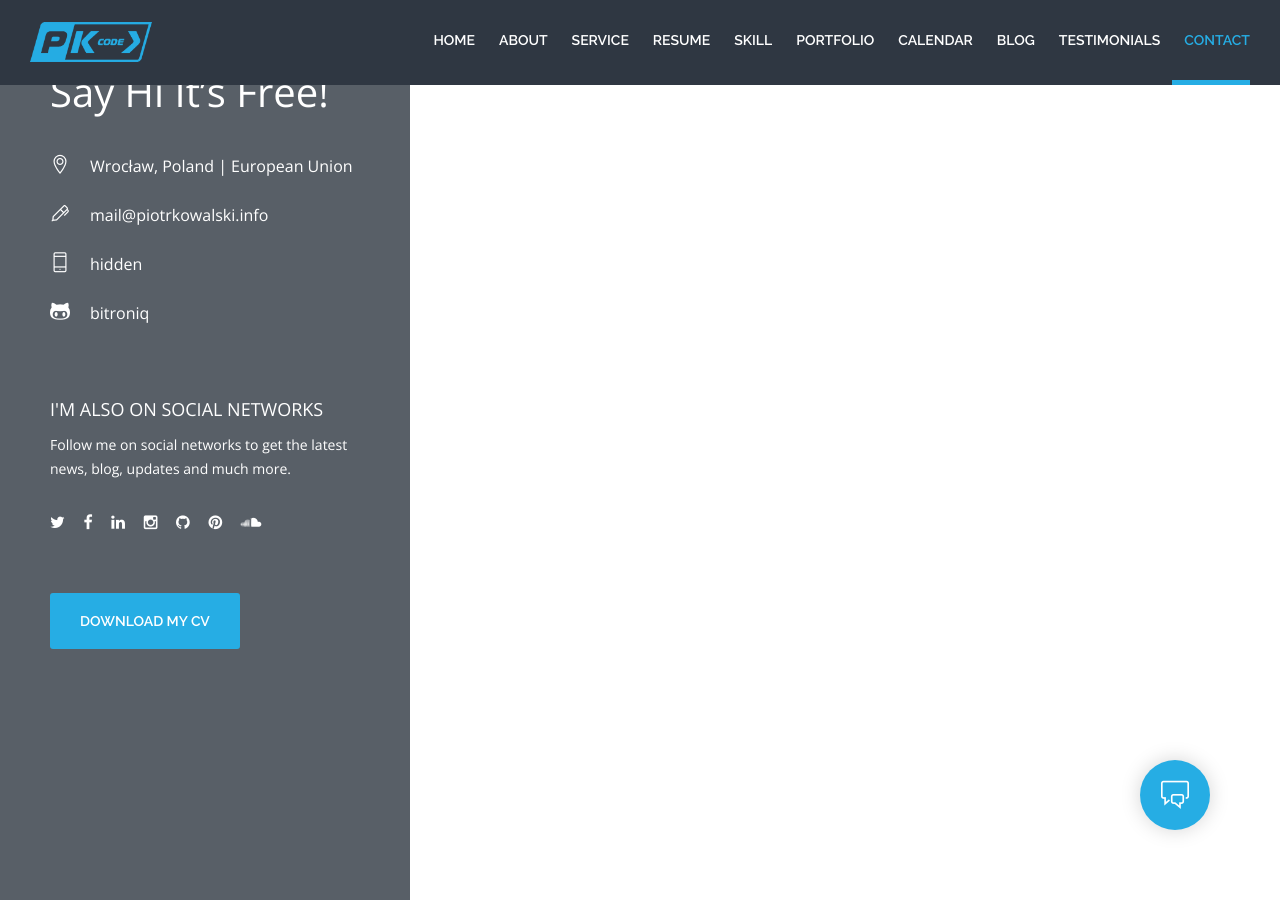
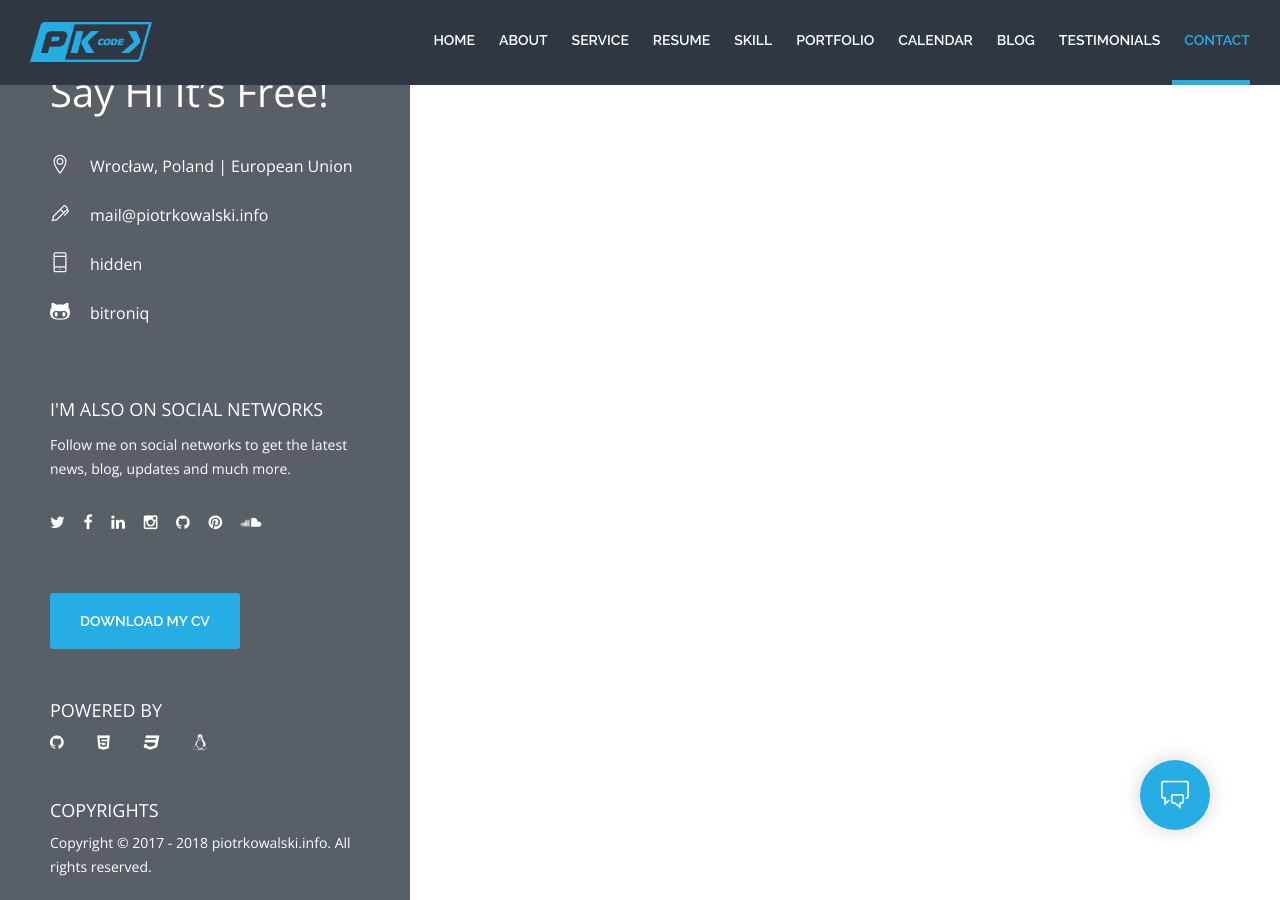
Before and after one commit to bitroniq/bitroniq.github.io, a Jekyll site: the page built from index.html, in a window 1280 px wide and 900 px high, scrolled down 8699 px. Built offline with Jekyll 4.4.1, drawn with Linux system fonts in a browser that asks for light colours; comment, search, counter and statistics services are not loaded.

Commit message:
➕ Add Copyright in Footer
Add Copyright information in Footer (commont contact section).
Add Powered by information

Fix #26

```diff
--- a/_includes/common-contact.html
+++ b/_includes/common-contact.html
@@ -194,6 +194,19 @@
         </ul>
       </div>
       <div class="button-large"><a href="#">Download my CV</a></div>
+      <div class="powered">
+        <h4>Powered by</h4>
+        <ul>
+            <li><a href="https://github.com/bitroniq"><i class="fa fa-github"></i></a></li>
+            <li><a href="https://github.com/bitroniq"><i class="fa fa-html5"></i></a></li>
+            <li><a href="https://github.com/bitroniq"><i class="fa fa-css3"></i></a></li>
+            <li><a href="https://github.com/bitroniq"><i class="fa fa-linux"></i></a></li>
+        </ul>
+      </div>
+      <div class="copyright">
+        <h4>Copyrights</h4>
+        <p>Copyright &copy; 2017 - <script>new Date().getFullYear()>2010&&document.write(new Date().getFullYear());</script> <a href="https://www.piotrkowalski.info/">piotrkowalski.info</a>. All rights reserved.</p>
+      </div>
     </div>
     <div class="contact-form">
       <div id="contact-wrapper">
--- a/assets/css/main.css
+++ b/assets/css/main.css
@@ -466,6 +466,20 @@ table.ui-datepicker-calendar tbody td.highlight  a {   background: #c6c6c6;   co
 .contact .social ul li a:hover { color: #07cb79; }
 .contact .social h4 { color: #fff; text-transform: uppercase; }
 .contact .social p { color: #fff; display: block; margin-bottom: 30px; }
+.contact .powered { margin-top: 70px; display: block; }
+.contact .powered ul li { display: inline-block; }
+.contact .powered ul li a { display: block; color: #ffffff; font-size: 16px; padding-right: 30px; }
+.contact .powered ul li a:hover { color: #26ade4; }
+.contact .powered h4 { color: #fff; text-transform: uppercase; }
+.contact .powered p { color: #fff; display: block; margin-bottom: 30px; }
+.contact .copyright { margin-top: 40px; display: block; }
+.contact .copyright ul li { display: inline-block; }
+.contact .copyright ul li a { display: block; color: #ffffff; font-size: 16px; padding-right: 30px; }
+.contact .copyright ul li a:hover { color: #07cb79; }
+.contact .copyright h4 { color: #fff; text-transform: uppercase; }
+.contact .copyright p { color: #fff; display: block; margin-bottom: 30px; }
+.contact .copyright p a { color: #fff; }
+.contact .copyright p a:hover { color: #26ade4; }
 
 /*************************
         contact popup
```
